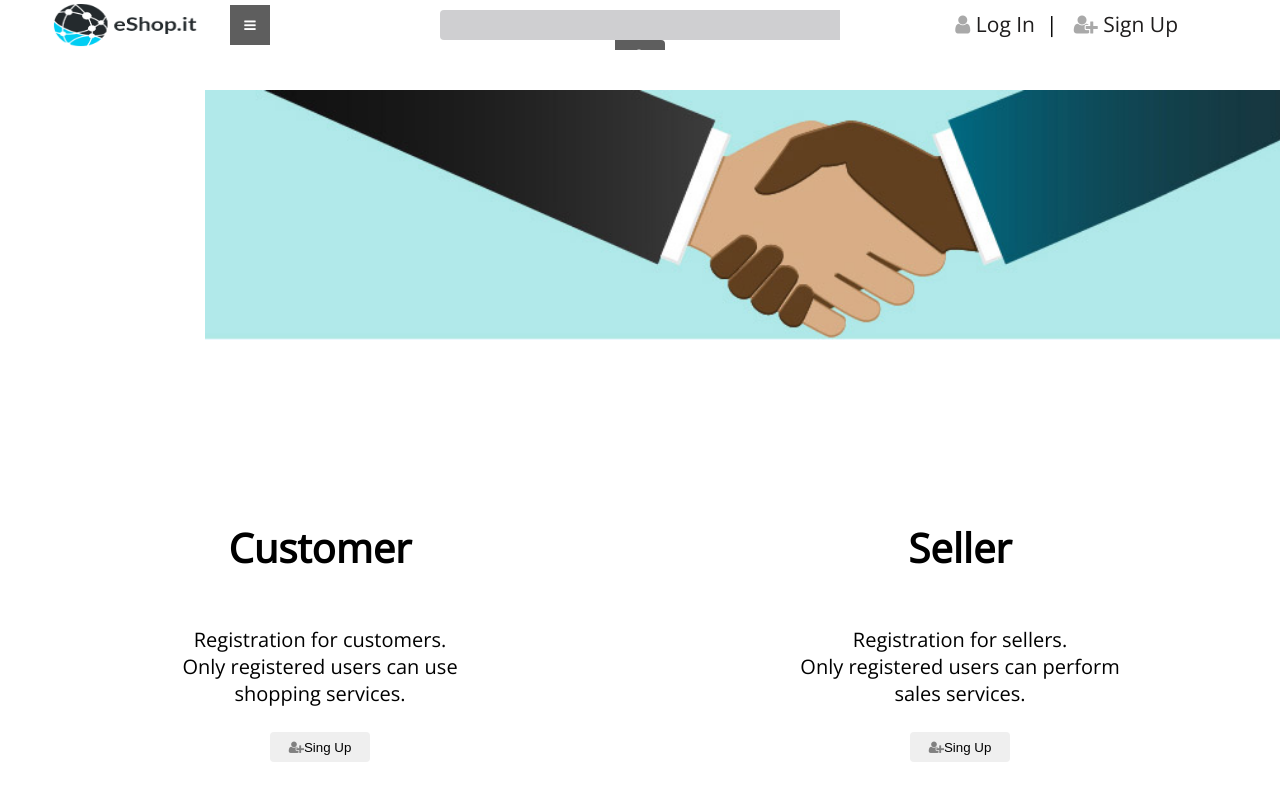
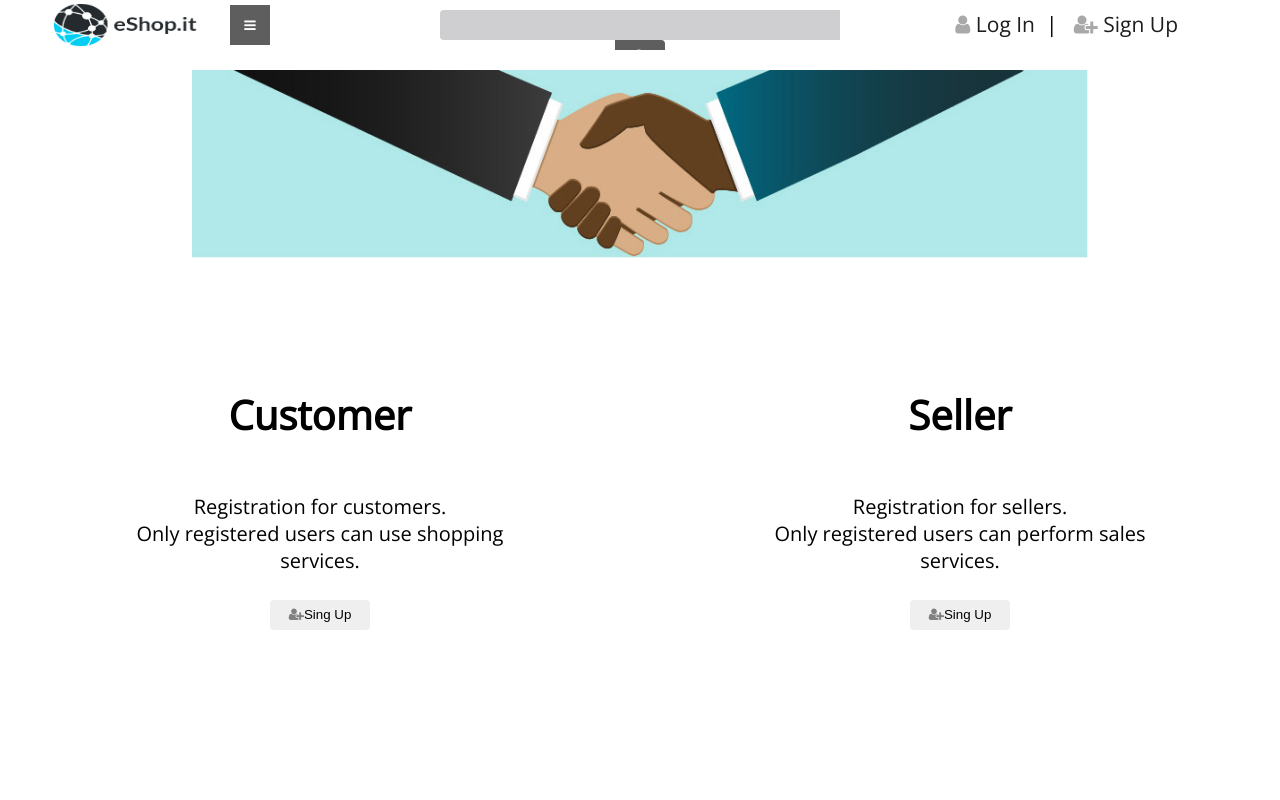
Before and after one commit to mrivanovic/OnlineShop, a CodeIgniter app: page /OnlineShop/Category/SignUp in a window 1280 px wide. Run offline with CodeIgniter, Linux system fonts and the light colour scheme.

Commit message:
shakehands

```diff
--- a/CSS/style.css
+++ b/CSS/style.css
@@ -287,7 +287,7 @@ a {
     float: left;
     font-size: 20px;
     text-align: center;
-    padding: 150px;
+    padding: 100px;
 }
 #SignUp > .kupci button {
     border: none;
@@ -309,7 +309,7 @@ a {
     float: left;
     font-size: 20px;
     text-align: center;
-    padding: 150px;
+    padding: 100px;
 }
 #SignUp > .prodavci table {
     margin-left: 0;
@@ -775,7 +775,7 @@ a {
     width: calc(100% / 2);
     padding: 22px;
 }
-/*.buyerInboxbuyerSent > .left a:hover {
+.buyerInboxbuyerSent > .left a:hover {
     background-color: #8e8e8e;
     border-radius: 4px;
 }
@@ -785,7 +785,7 @@ a {
 }
 .buyerInboxbuyerSent a {
     height: 100%;
-}*/
+}
 .buyerSent {
     width: 50%;
     height: 80px;
@@ -952,13 +952,14 @@ a {
 .buyButton:hover {
     border: 1px solid grey;
 }
-.shakingHands {
+#SignUp > .shakingHands {
     width: 100%;
-    height: 250px;
-    margin-top: 40px;
+    height: calc(100% / 4);
+    margin-top: 20px;
 }
-.shake {
-    padding-left: 16%;
-    padding-right: 16%;
-    min-width: 75%;
+#SignUp > .shakingHands .shake {
+    width: 70%;
+    height: 100%;
+    margin: 0 auto;
+
 }
--- a/application/views/signUp.php
+++ b/application/views/signUp.php
@@ -1,6 +1,8 @@
 <div id="SignUp">
     <div class="shakingHands">
-        <img  class="shake" src="../img/shaking2.jpg" style="min-width: 75%; min-height: 100%;"/>
+        <div class="shake">
+        <img src="../img/shaking2.jpg" style="width: 100%; height: 100%;"/>
+        </div>
     </div>
     <div class="kupci">
         <table>
--- a/application/views/signUpP.php
+++ b/application/views/signUpP.php
@@ -1,6 +1,6 @@
 <div id="singupP">
     <div class="singupP_left">
-        <div class="customerPic">
+        <div class="sellerPic">
         <img src="../img/slikaprodavac.jpg" style="max-width: 90%; max-height: 90%; margin-left: 5%; margin-top: 12%; border-radius: 5px;"/>
         </div>
     </div>
```
